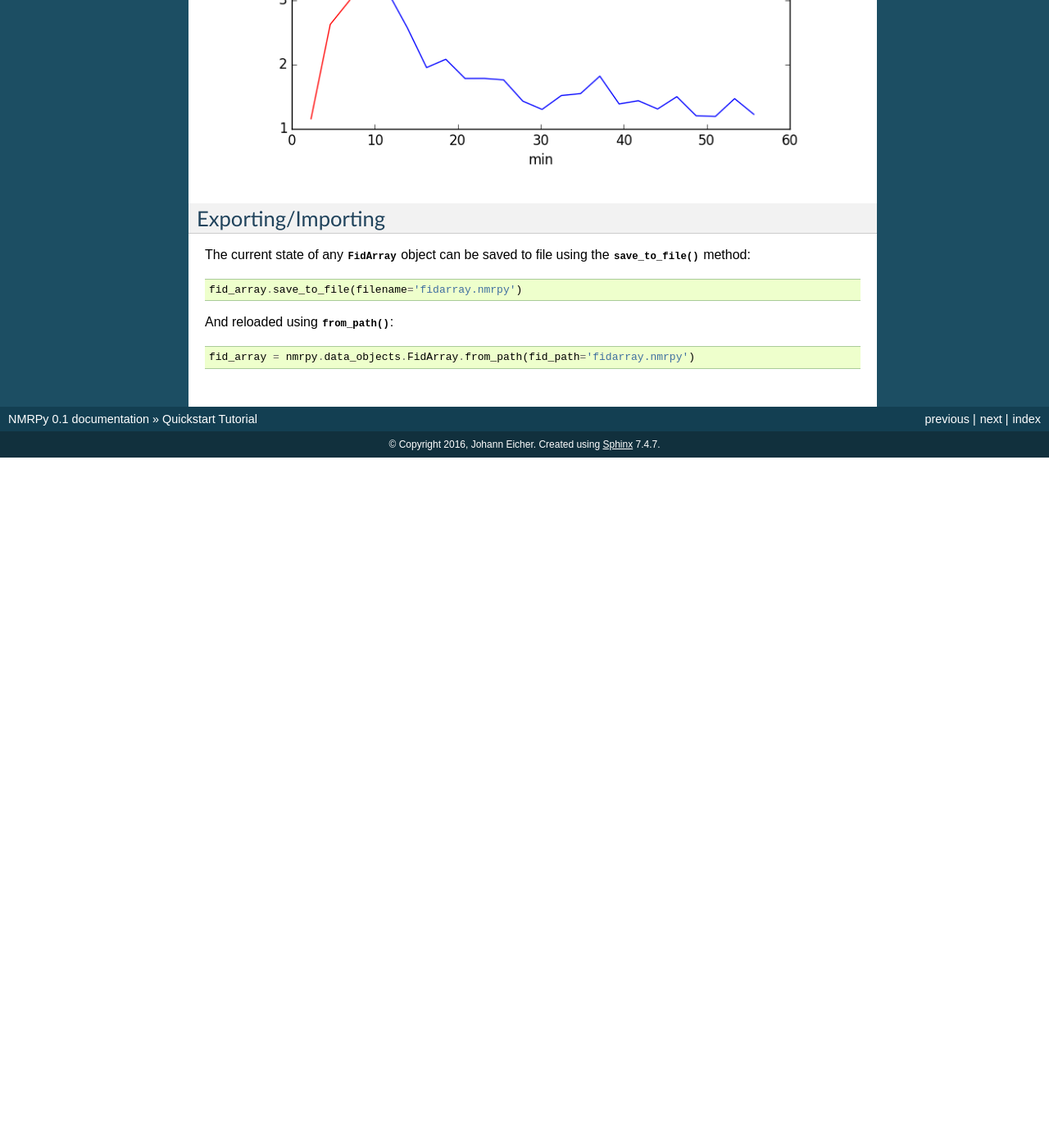
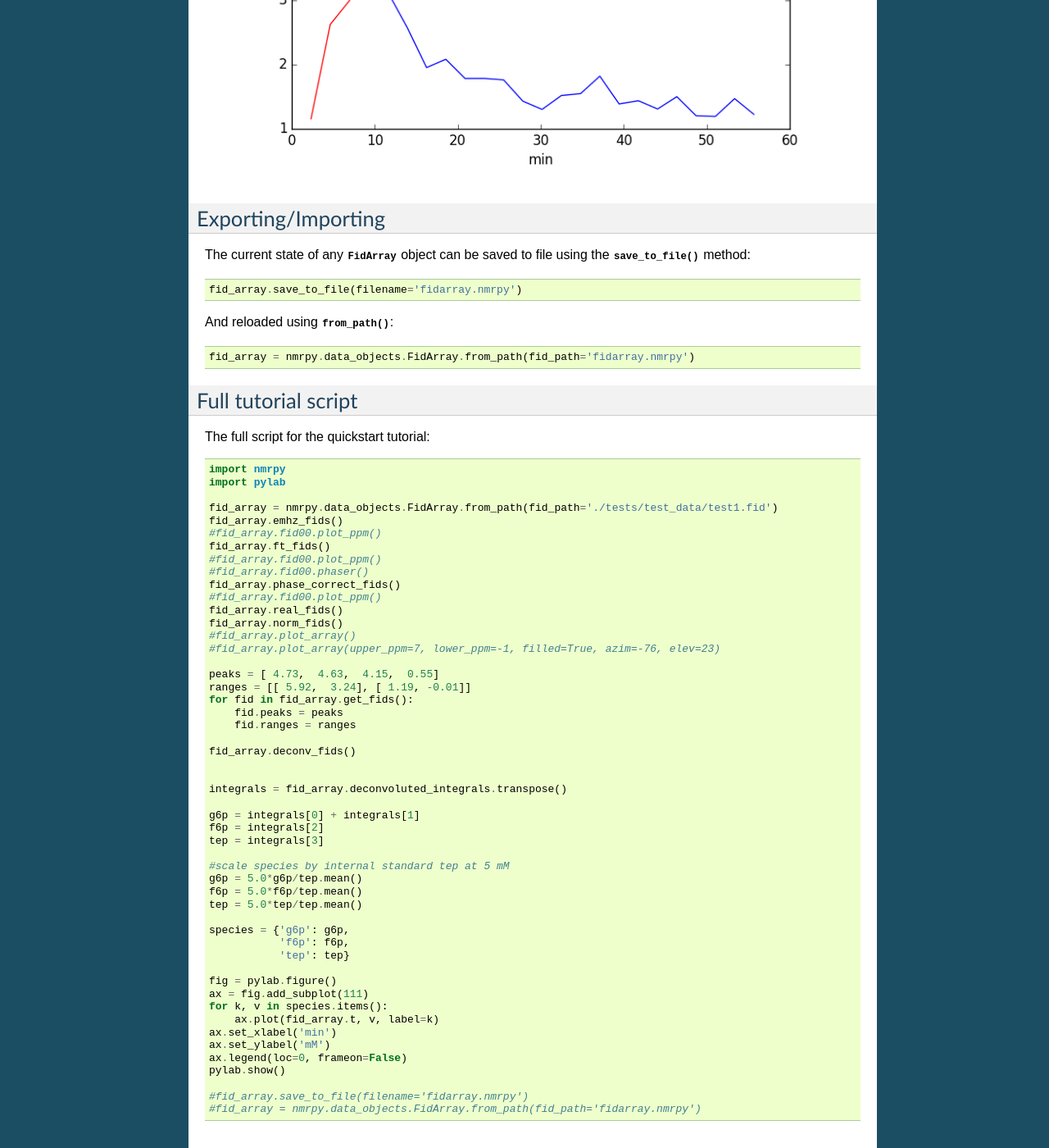
Before and after one commit to NMRPy/nmrpy, a Sphinx documentation site: the page built from docs/source/quickstart.rst, in a window 1280 px wide and 1400 px high, scrolled down 8696 px. Shown: the whole window at 82% size. Built offline with Sphinx 7.4.7, drawn with Linux system fonts in a browser that asks for light colours; before the commit the page ends 9254 px from its top, so only the background shows below that.

Commit message:
added full quickstart script

```diff
--- a/docs/source/quickstart.rst
+++ b/docs/source/quickstart.rst
@@ -249,3 +249,9 @@ saved to file using the :meth:`~nmrpy.data_objects.FidArray.save_to_file` method
 And reloaded using :meth:`~nmrpy.data_objects.FidArray.from_path`: ::
 
     fid_array = nmrpy.data_objects.FidArray.from_path(fid_path='fidarray.nmrpy')
+
+
+Full tutorial script
+====================
+
+.. include:: quickstart_script.rst
--- /dev/null
+++ b/docs/source/quickstart_script.rst
@@ -0,0 +1,53 @@
+The full script for the quickstart tutorial: ::
+
+    import nmrpy
+    import pylab
+
+    fid_array = nmrpy.data_objects.FidArray.from_path(fid_path='./tests/test_data/test1.fid')
+    fid_array.emhz_fids()
+    #fid_array.fid00.plot_ppm()
+    fid_array.ft_fids()
+    #fid_array.fid00.plot_ppm()
+    #fid_array.fid00.phaser()
+    fid_array.phase_correct_fids()
+    #fid_array.fid00.plot_ppm()
+    fid_array.real_fids()
+    fid_array.norm_fids()
+    #fid_array.plot_array()
+    #fid_array.plot_array(upper_ppm=7, lower_ppm=-1, filled=True, azim=-76, elev=23)
+
+    peaks = [ 4.73,  4.63,  4.15,  0.55]
+    ranges = [[ 5.92,  3.24], [ 1.19, -0.01]]
+    for fid in fid_array.get_fids():
+        fid.peaks = peaks
+        fid.ranges = ranges
+
+    fid_array.deconv_fids()
+
+
+    integrals = fid_array.deconvoluted_integrals.transpose()
+
+    g6p = integrals[0] + integrals[1]
+    f6p = integrals[2]
+    tep = integrals[3]
+
+    #scale species by internal standard tep at 5 mM
+    g6p = 5.0*g6p/tep.mean()
+    f6p = 5.0*f6p/tep.mean()
+    tep = 5.0*tep/tep.mean()
+
+    species = {'g6p': g6p,
+               'f6p': f6p,
+               'tep': tep}
+
+    fig = pylab.figure()
+    ax = fig.add_subplot(111)
+    for k, v in species.items():
+        ax.plot(fid_array.t, v, label=k)
+    ax.set_xlabel('min')
+    ax.set_ylabel('mM')
+    ax.legend(loc=0, frameon=False)
+    pylab.show()
+
+    #fid_array.save_to_file(filename='fidarray.nmrpy')
+    #fid_array = nmrpy.data_objects.FidArray.from_path(fid_path='fidarray.nmrpy')
```
